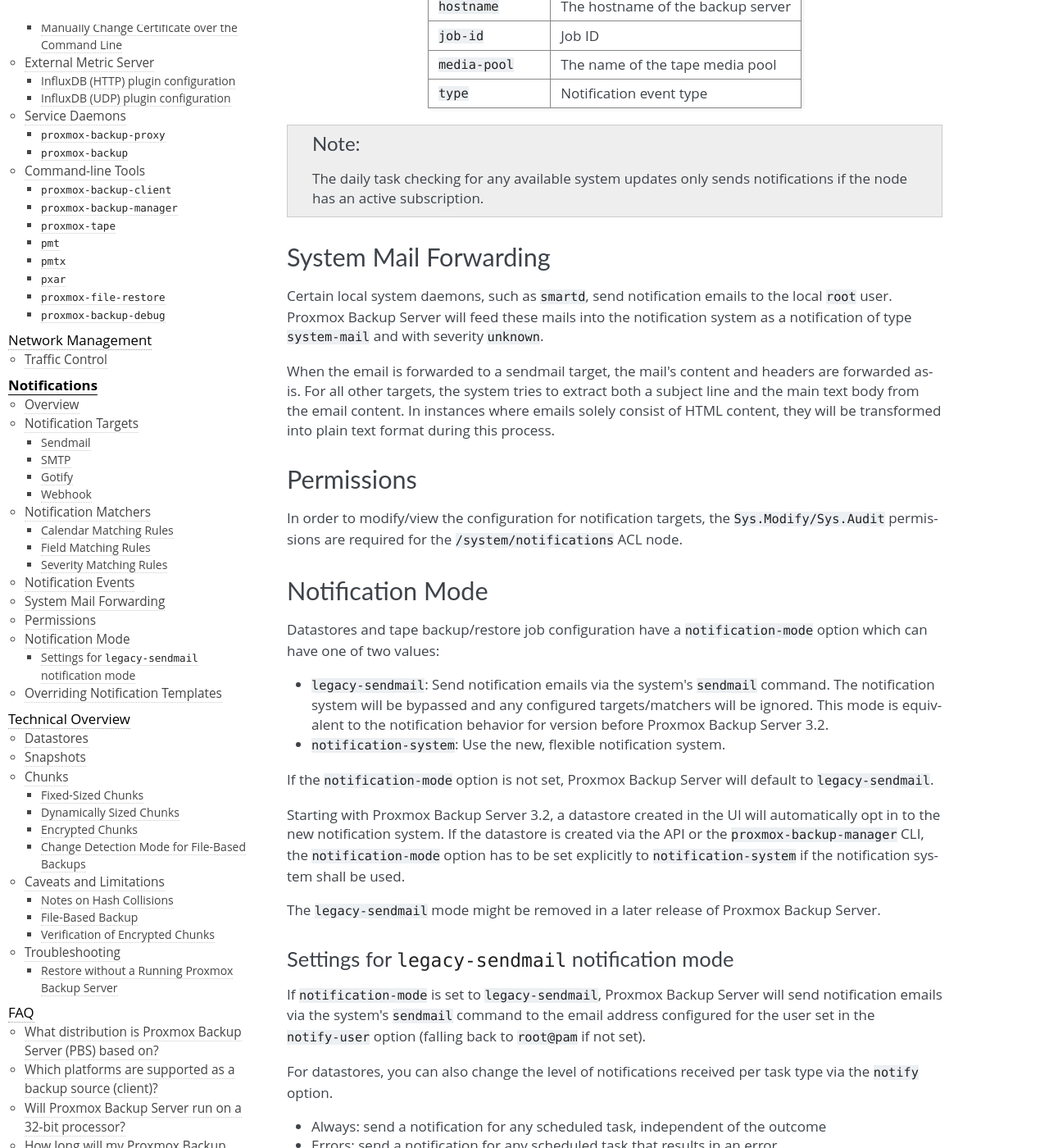
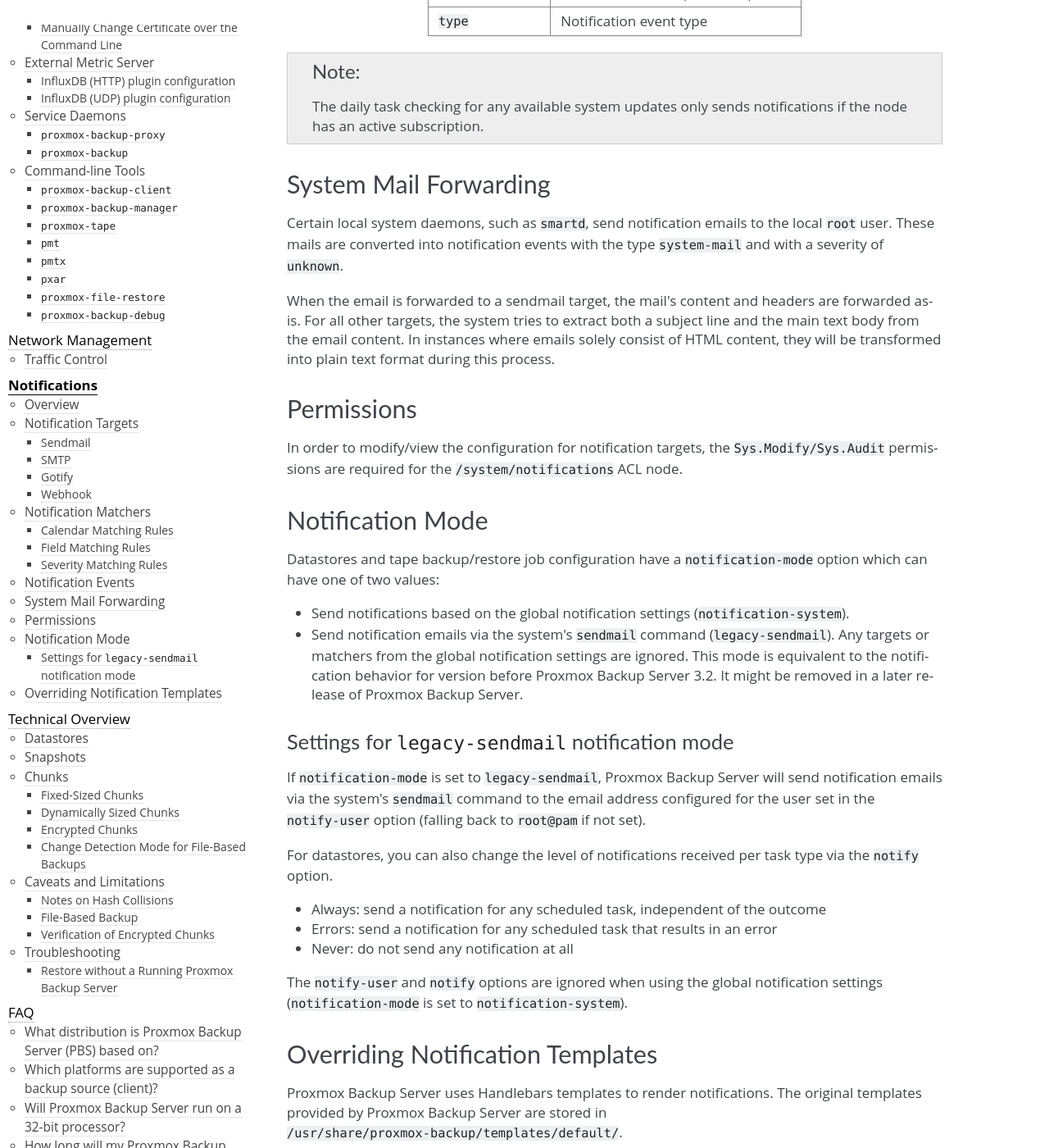
Before and after one commit to rikka-chunibyo/PBS-X, a Sphinx documentation site: the page built from docs/notifications.rst, in a window 1280 px wide and 1400 px high, scrolled down 6324 px. Shown: the whole window at 82% size. Built offline with Sphinx 7.4.7, drawn with Linux system fonts in a browser that asks for light colours; some of the changed text lies outside the part shown.

Commit message:
docs: notifications: adapt to latest notification system UI changes
The latest updates to the backup-job UI completely drop the term
"Notification System" from the UI, instead we now use "Global
notification settings", which should be hopefully a bit clearer to users
with regards to what this actually means.

Some of the touched sections were slightly rephrased to improve clarity.

Signed-off-by: Lukas Wagner <l.wagner@proxmox.com>
Reviewed-by: Michael Köppl <m.koeppl@proxmox.com>
Link: https://lore.proxmox.com/20250723112220.278700-1-l.wagner@proxmox.com

```diff
--- a/docs/notifications.rst
+++ b/docs/notifications.rst
@@ -7,9 +7,9 @@ Overview
 --------
 
 * Proxmox Backup Server emits :ref:`notification_events` in case of noteworthy
-  events in the system. These events are handled by the notification system. A
-  notification event has metadata, for example a timestamp, a severity level, a
-  type and other metadata fields.
+  events in the system. These events are processed based on the global
+  notification settings. Each notification event includes metadata, such as a
+  timestamp, severity level, type, and additional event-specific fields.
 * :ref:`notification_matchers` route a notification event to one or more
   notification targets. A matcher can have match rules to selectively route
   based on the metadata of a notification event.
@@ -17,12 +17,7 @@ Overview
   is routed to by a matcher. There are multiple types of target, mail-based
   (Sendmail and SMTP) and Gotify.
 
-Datastores and tape backup jobs have a configurable :ref:`notification_mode`.
-It allows you to choose between the notification system and a legacy mode for
-sending notification emails. The legacy mode is equivalent to the way
-notifications were handled before Proxmox Backup Server 3.2.
-
-The notification system can be configured in the GUI under *Configuration →
+Global notification settings can be configured in the GUI under *Configuration →
 Notifications*. The configuration is stored in :ref:`notifications.cfg` and
 :ref:`notifications_priv.cfg` - the latter contains sensitive configuration
 options such as passwords or authentication tokens for notification targets and
@@ -304,9 +299,8 @@ Metadata field       Description
 System Mail Forwarding
 ----------------------
 Certain local system daemons, such as ``smartd``, send notification emails to
-the local ``root`` user. Proxmox Backup Server will feed these mails into the
-notification system as a notification of type ``system-mail`` and with severity
-``unknown``.
+the local ``root`` user. These mails are converted into notification events
+with the type ``system-mail`` and with a severity of ``unknown``.
 
 When the email is forwarded to a sendmail target, the mail's content and
 headers are forwarded as-is. For all other targets, the system tries to extract
@@ -327,24 +321,14 @@ Notification Mode
 Datastores and tape backup/restore job configuration have a
 ``notification-mode`` option which can have one of two values:
 
-* ``legacy-sendmail``: Send notification emails via the system's ``sendmail``
-  command. The notification system will be bypassed and any configured
-  targets/matchers will be ignored. This mode is equivalent to the notification
-  behavior for version before Proxmox Backup Server 3.2.
+* Send notifications based on the global notification settings (``notification-system``).
 
-* ``notification-system``: Use the new, flexible notification system.
+* Send notification emails via the system's ``sendmail`` command
+  (``legacy-sendmail``). Any targets or matchers from the global notification
+  settings are ignored. This mode is equivalent to the notification behavior
+  for version before Proxmox Backup Server 3.2. It might be removed in a
+  later release of Proxmox Backup Server.
 
-If the ``notification-mode`` option is not set, Proxmox Backup Server will
-default to ``legacy-sendmail``.
-
-Starting with Proxmox Backup Server 3.2, a datastore created in the UI will
-automatically opt in to the new notification system. If the datastore is
-created via the API or the ``proxmox-backup-manager`` CLI, the
-``notification-mode`` option has to be set explicitly to
-``notification-system`` if the notification system shall be used.
-
-The ``legacy-sendmail`` mode might be removed in a later release of
-Proxmox Backup Server.
 
 Settings for ``legacy-sendmail`` notification mode
 ^^^^^^^^^^^^^^^^^^^^^^^^^^^^^^^^^^^^^^^^^^^^^^^^^^
@@ -364,8 +348,9 @@ task type via the ``notify`` option.
 
 * Never: do not send any notification at all
 
-The ``notify-user`` and ``notify`` options are ignored if ``notification-mode``
-is set to ``notification-system``.
+The ``notify-user`` and ``notify`` options are ignored when using the global
+notification settings (``notification-mode`` is set to
+``notification-system``).
 
 Overriding Notification Templates
 ---------------------------------
```
